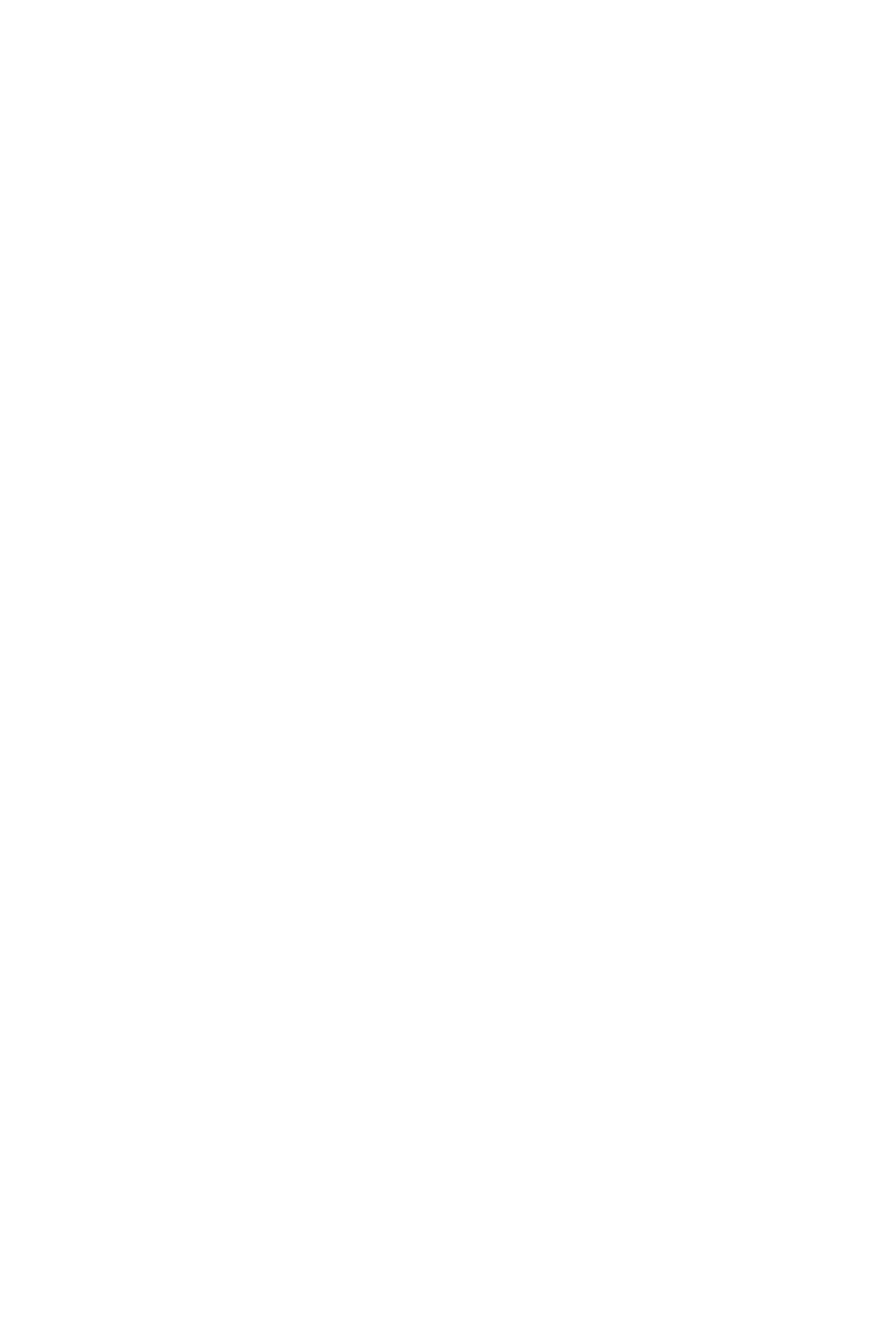
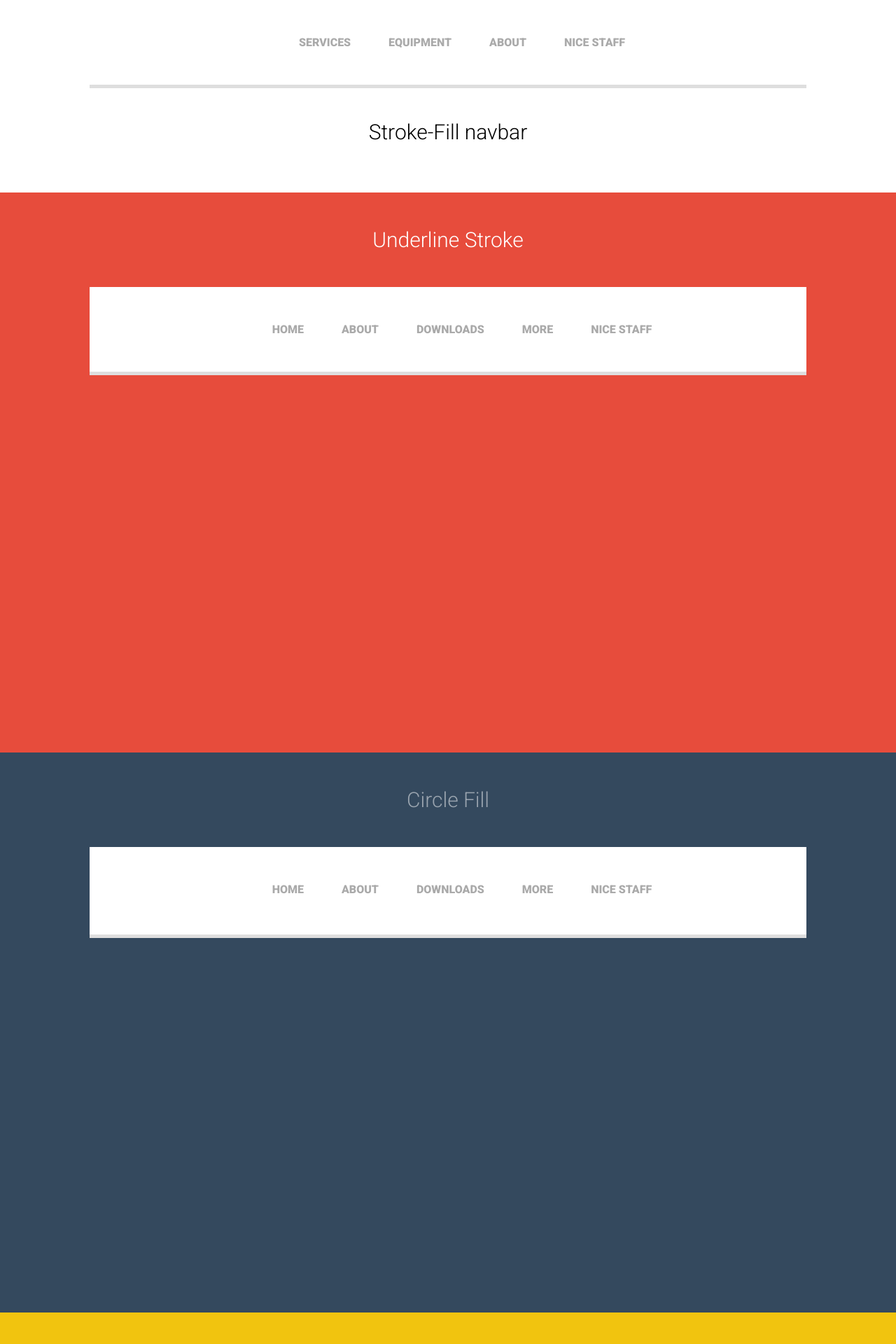
Before and after one commit to toylaa/uds, a PHP site: page / in a window 1280 px wide. Before the commit the part shown is empty. Shown: the top 1920 px of the page at 70% size. Before the commit the page ends 800 px from the top, so only its background shows below. Run offline with PHP 8.4, Linux system fonts and the light colour scheme.

Commit message:
NavBar Prototyping
Created dir /php && /styles to hold reuseable components.

```diff
--- a/index.php
+++ b/index.php
@@ -1,11 +1,13 @@
 <!DOCTYPE html>
+
+<link rel="stylesheet" type="text/css" href="styles/nav.css">
 <html>
 <head>
 	<title>Unified Disposal Services - Home for all things trash related</title>
 </head>
 <body>
-
-
+ <?php require_once 'php/nav.php'; ?>
+<!--h1>This is a test </h1-->
 
 
 </body>
--- /dev/null
+++ b/php/nav.php
@@ -0,0 +1,59 @@
+<!-- NavBar Style via https://codepen.io/maheshambure21/pen/QwXaRw -->
+
+<link href='https://fonts.googleapis.com/css?family=Roboto:500,900,100,300,700,400' rel='stylesheet' type='text/css'>
+
+
+<!--section style="background: #2ecc71; color: rgba(0, 0, 0, 0.5);"-->
+
+  <nav class="fill">
+    <ul>
+      <li><a href="#">Services</a></li>
+      <li><a href="#">Equipment</a></li>
+      <li><a href="#">About</a></li>
+
+      <li><a href="#">Nice staff</a></li>
+    </ul>
+  </nav>
+
+  <h2>Stroke-Fill navbar</h2>
+  <br/>
+
+<!--/section-->
+
+<section style="background: #e74c3c; color: #fff;">
+  <h2>Underline Stroke</h2>
+  <nav class="stroke">
+    <ul>
+      <li><a href="#">Home</a></li>
+      <li><a href="#">About</a></li>
+      <li><a href="#">Downloads</a></li>
+      <li><a href="#">More</a></li>
+      <li><a href="#">Nice staff</a></li>
+    </ul>
+  </nav>
+</section>
+
+<section style="background: #34495e; color: rgba(255, 255, 255, 0.5);">
+  <h2>Circle Fill</h2>
+  <nav class="circle">
+    <ul>
+      <li><a href="#">Home</a></li>
+      <li><a href="#">About</a></li>
+      <li><a href="#">Downloads</a></li>
+      <li><a href="#">More</a></li>
+      <li><a href="#">Nice staff</a></li>
+    </ul>
+  </nav>
+</section>
+<section style="background: #f1c40f; color: rgba(0, 0, 0, 0.5);">
+  <h2>Shift</h2>
+  <nav class="shift">
+    <ul>
+      <li><a href="#">Home</a></li>
+      <li><a href="#">About</a></li>
+      <li><a href="#">Downloads</a></li>
+      <li><a href="#">More</a></li>
+      <li><a href="#">Nice staff</a></li>
+    </ul>
+  </nav>
+</section>
--- /dev/null
+++ b/styles/nav.css
@@ -0,0 +1,218 @@
+body {
+  font-family: 'Roboto', sans-serif;
+  padding: 0;
+  margin: 0;
+}
+
+small {
+  font-size: 12px;
+  color: rgba(0, 0, 0, 0.4);
+}
+
+h1 {
+  text-align: center;
+  padding: 50px 0;
+  font-weight: 800;
+  margin: 0;
+  letter-spacing: -1px;
+  color: inherit;
+  font-size: 40px;
+}
+
+h2 {
+  text-align: center;
+  font-size: 30px;
+  margin: 0;
+  font-weight: 300;
+  color: inherit;
+  padding: 50px;
+}
+
+.center {
+  text-align: center;
+}
+
+section {
+  height: 100vh;
+}
+
+/* NAVIGATION */
+nav {
+  width: 80%;
+  margin: 0 auto;
+  background: #fff;
+  padding: 20px 0;
+  box-shadow: 0px 5px 0px #dedede;
+}
+nav ul {
+  list-style: none;
+  text-align: center;
+}
+nav ul li {
+  display: inline-block;
+}
+nav ul li a {
+  display: block;
+  padding: 15px;
+  text-decoration: none;
+  color: #aaa;
+  font-weight: 800;
+  text-transform: uppercase;
+  margin: 0 10px;
+}
+nav ul li a,
+nav ul li a:after,
+nav ul li a:before {
+  transition: all .5s;
+}
+nav ul li a:hover {
+  color: #555;
+}
+
+
+/* stroke */
+nav.stroke ul li a,
+nav.fill ul li a {
+  position: relative;
+}
+nav.stroke ul li a:after,
+nav.fill ul li a:after {
+  position: absolute;
+  bottom: 0;
+  left: 0;
+  right: 0;
+  margin: auto;
+  width: 0%;
+  content: '.';
+  color: transparent;
+  background: #aaa;
+  height: 1px;
+}
+nav.stroke ul li a:hover:after {
+  width: 100%;
+}
+
+nav.fill ul li a {
+  transition: all 2s;
+}
+
+nav.fill ul li a:after {
+  text-align: left;
+  content: '.';
+  margin: 0;
+  opacity: 0;
+}
+nav.fill ul li a:hover {
+  color: #fff;
+  z-index: 1;
+}
+nav.fill ul li a:hover:after {
+  z-index: -10;
+  animation: fill 1s forwards;
+  -webkit-animation: fill 1s forwards;
+  -moz-animation: fill 1s forwards;
+  opacity: 1;
+}
+
+/* Circle */
+nav.circle ul li a {
+  position: relative;
+  overflow: hidden;
+  z-index: 1;
+}
+nav.circle ul li a:after {
+  display: block;
+  position: absolute;
+  margin: 0;
+  top: 0;
+  bottom: 0;
+  left: 0;
+  right: 0;
+  content: '.';
+  color: transparent;
+  width: 1px;
+  height: 1px;
+  border-radius: 50%;
+  background: transparent;
+}
+nav.circle ul li a:hover:after {
+  -webkit-animation: circle 1.5s ease-in forwards;
+}
+
+/* SHIFT */
+nav.shift ul li a {
+  position:relative;
+  z-index: 1;
+}
+nav.shift ul li a:hover {
+  color: #91640F;
+}
+nav.shift ul li a:after {
+  display: block;
+  position: absolute;
+  top: 0;
+  left: 0;
+  bottom: 0;
+  right: 0;
+  margin: auto;
+  width: 100%;
+  height: 1px;
+  content: '.';
+  color: transparent;
+  background: #F1C40F;
+  visibility: none;
+  opacity: 0;
+  z-index: -1;
+}
+nav.shift ul li a:hover:after {
+  opacity: 1;
+  visibility: visible;
+  height: 100%;
+}
+
+
+
+/* Keyframes */
+@-webkit-keyframes fill {
+  0% {
+    width: 0%;
+    height: 1px;
+  }
+  50% {
+    width: 100%;
+    height: 1px;
+  }
+  100% {
+    width: 100%;
+    height: 100%;
+    background: #333;
+  }
+}
+
+/* Keyframes */
+@-webkit-keyframes circle {
+  0% {
+    width: 1px;
+    top: 0;
+    left: 0;
+    bottom: 0;
+    right: 0;
+    margin: auto;
+    height: 1px;
+    z-index: -1;
+    background: #eee;
+    border-radius: 100%;
+  }
+  100% {
+    background: #aaa;
+    height: 5000%;
+    width: 5000%;
+    z-index: -1;
+    top: 0;
+    bottom: 0;
+    left: 0;
+    right: 0;
+    margin: auto;
+    border-radius: 0;
+  }
+}
```
